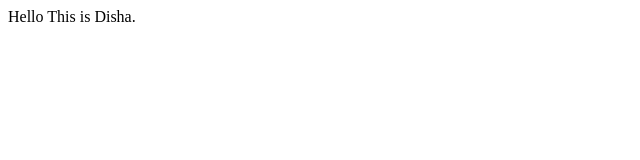
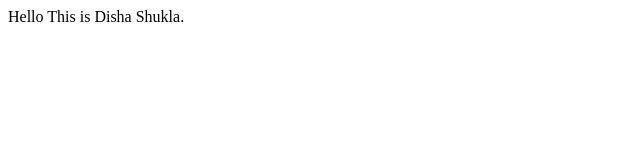
Before and after one commit to Disha-Shukla/Disha-Shukla.github.io, a plain HTML site: page index.html in a window 1280 px wide. Shown: the full height of the page, 0-640 px from the left. Drawn offline with Linux system fonts and the light colour scheme.

Commit message:
Update index.html

```diff
--- a/index.html
+++ b/index.html
@@ -5,6 +5,6 @@
     <title>KIA Privacy Policy</title>
     </head>
     <body>
-    Hello This is Disha.
+    Hello This is Disha Shukla.
     </body>
     </html>
```
